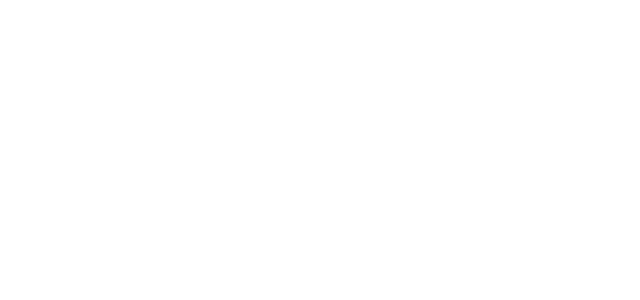
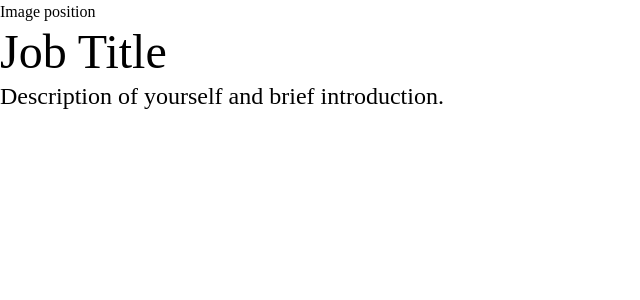
Before and after one commit to PrunesLand/developer-portfolio-2021, a React (Create React App) app: page / in a window 1280 px wide. Shown: the top 300 px of the page, without its empty margins (0-640 px from the left). Built offline with nearby package versions, Linux system fonts and the light colour scheme.

Commit message:
added styles and started intro

```diff
--- a/src/App.js
+++ b/src/App.js
@@ -1,10 +1,29 @@
+import { createTheme, ThemeProvider } from "@material-ui/core";
+import { purple } from "@material-ui/core/colors";
 import Intro from "./Pages/Intro";
 
-
+const theme = createTheme({
+  palette: {
+    primary: {
+      main: '#fefefe'
+    },
+    secondary: purple
+  },
+  typography: {
+    useNextVariants: true,
+    fontFamily: 'Quicksand',
+    fontWeightLight: 400,
+    fontWeightRegular: 400,
+    fontWeightMedium: 400,
+    fontWeightBold: 400,
+  }
+})
 
 function App() {
   return (
-    <Intro />
+    <ThemeProvider theme={theme}>
+      <Intro />
+    </ThemeProvider>
   );
 }
 
--- a/src/Pages/Intro.js
+++ b/src/Pages/Intro.js
@@ -1,31 +1,20 @@
+import { Typography } from '@material-ui/core'
 import React from 'react'
+import { introStyle } from '../Styles/PageStyles'
 
-const Profile = () => {
-    return (
-        <div>
-
-        </div>
-    )
-}
-
-const Content = () => {
-    return (
-        <div></div>
-    )
-}
 
 export default function Intro() {
     return (
         <>
             <section>
-                <div>
-                    <Profile>
-                        <h3>Image position</h3>
-                    </Profile>
-                    <Content>
-                        <h2>Job Title</h2>
-                        <p>Description of yourself and brief introduction.</p>
-                    </Content>
+                <div className={introStyle.hero}>
+                    <div>
+                        <Typography>Image position</Typography>
+                    </div>
+                    <div>
+                        <Typography variant='h3'>Job Title</Typography>
+                        <Typography variant='h5'>Description of yourself and brief introduction.</Typography>
+                    </div>
                 </div>
             </section>
         </>
--- a/src/Styles/PageStyles.js
+++ b/src/Styles/PageStyles.js
@@ -1,9 +1,16 @@
 import { makeStyles } from "@material-ui/core";
+// import { purple } from "@material-ui/core/colors";
+// import { createTheme } from '@material-ui/core/styles'
 
-const introStyle = makeStyles({
 
+
+
+export const introStyle = makeStyles({
+    hero: {
+
+    }
 })
 
-const navStyle = makeStyles({
+// const navStyle = makeStyles({
 
-})
+// })
```
